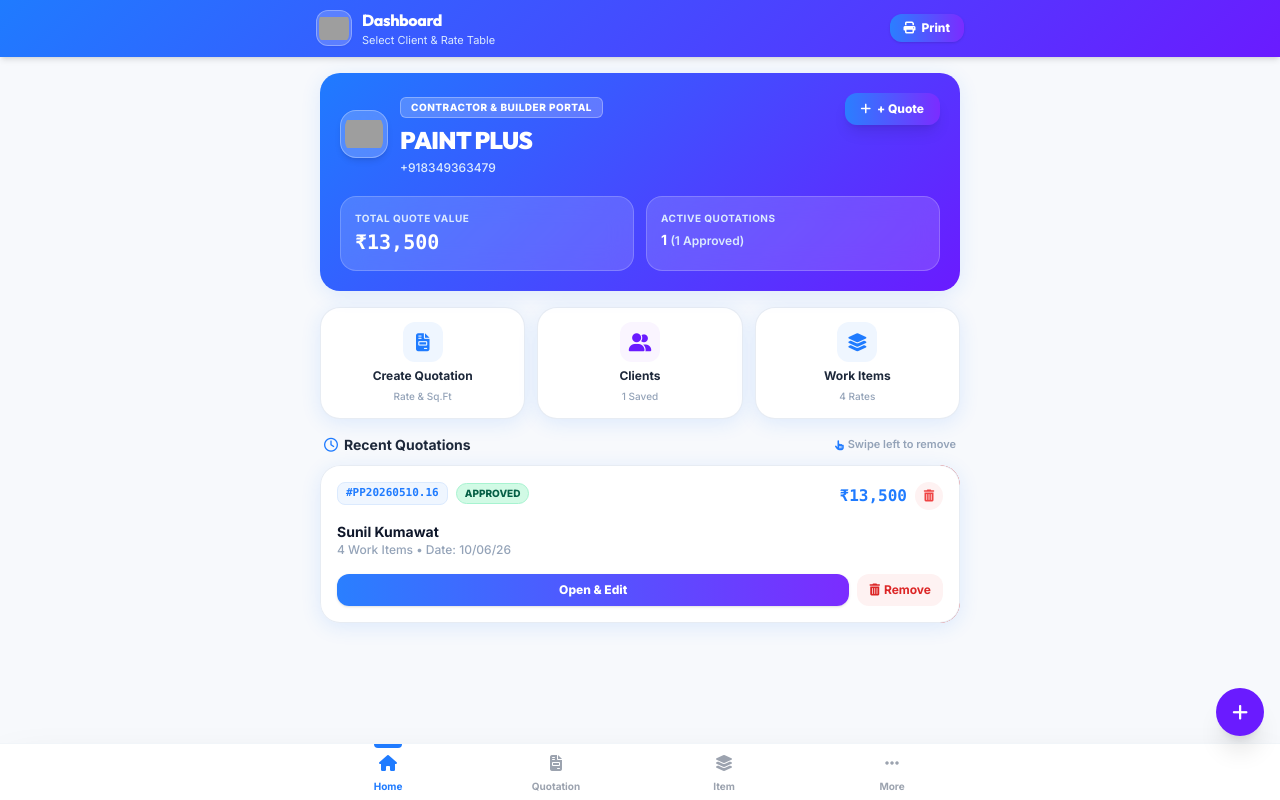
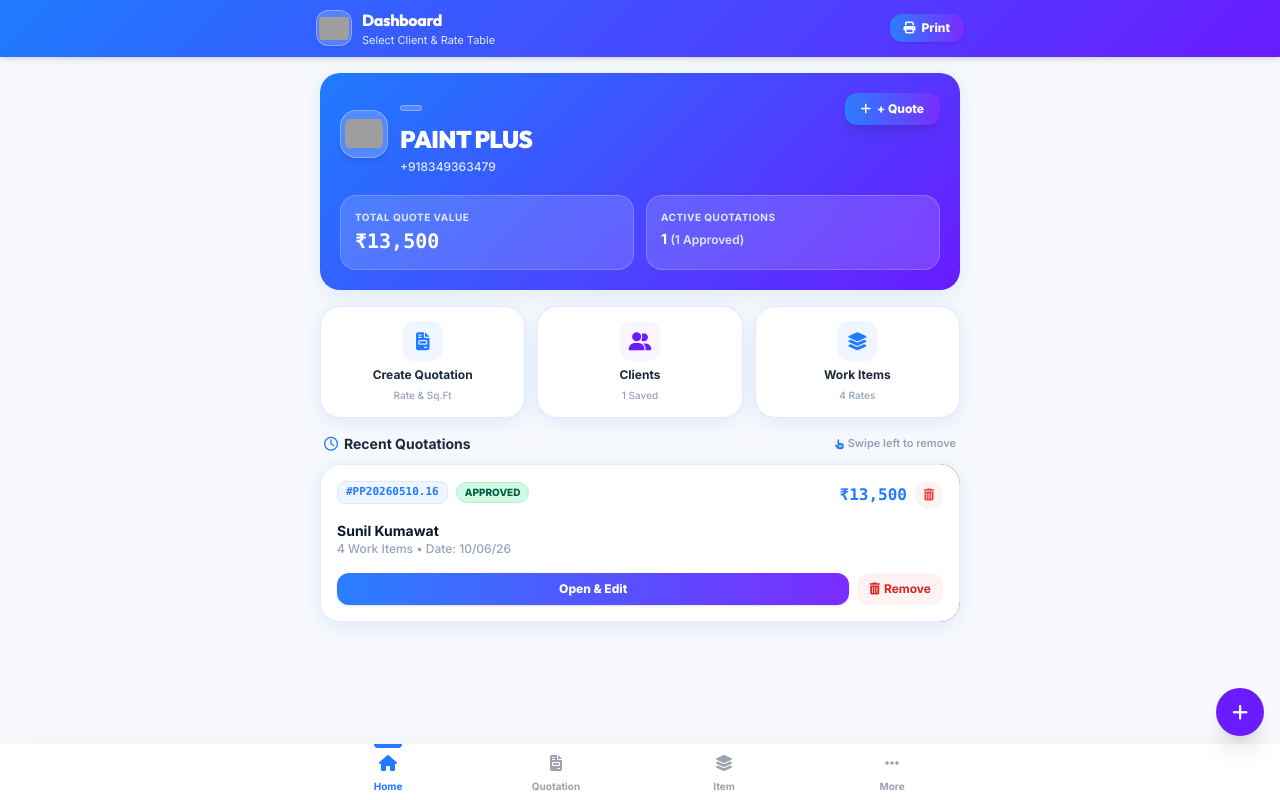
Before and after one commit to erkuldeepkushwah/quoted, a website: page quoted/index.html in a window 1280 px wide. Drawn offline with nearby package versions, Linux system fonts and the light colour scheme; grey boxes are pictures that could not be loaded.

Commit message:
Update index.html

```diff
--- a/quoted/index.html
+++ b/quoted/index.html
@@ -229,7 +229,6 @@
             </div>
             <div class="space-y-1">
               <span class="inline-block text-[10px] font-extrabold tracking-wider px-2.5 py-0.5 rounded-md bg-white/20 text-white border border-white/30 uppercase">
-                CONTRACTOR & BUILDER PORTAL
               </span>
               <h2 id="dash-business-name" class="text-2xl font-black font-display tracking-tight text-white pt-0.5">
                 PAINT PLUS
```
